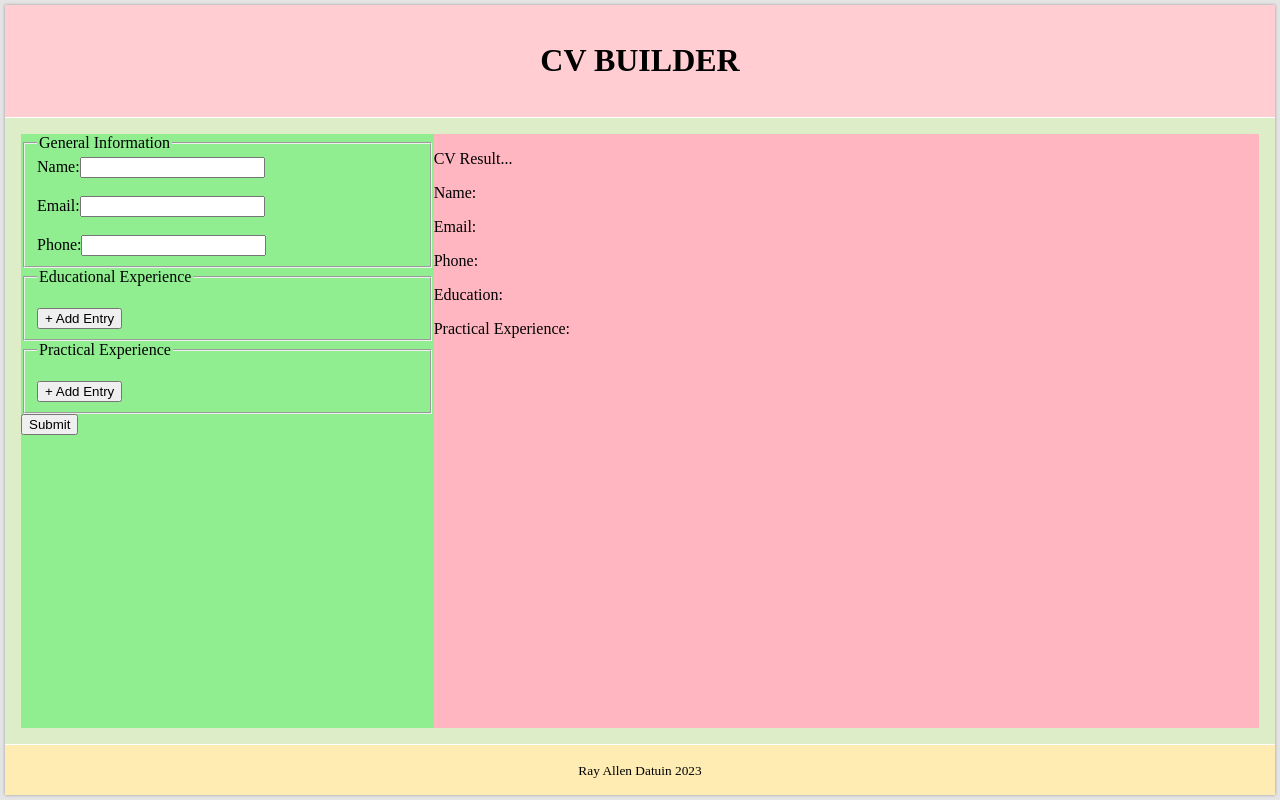
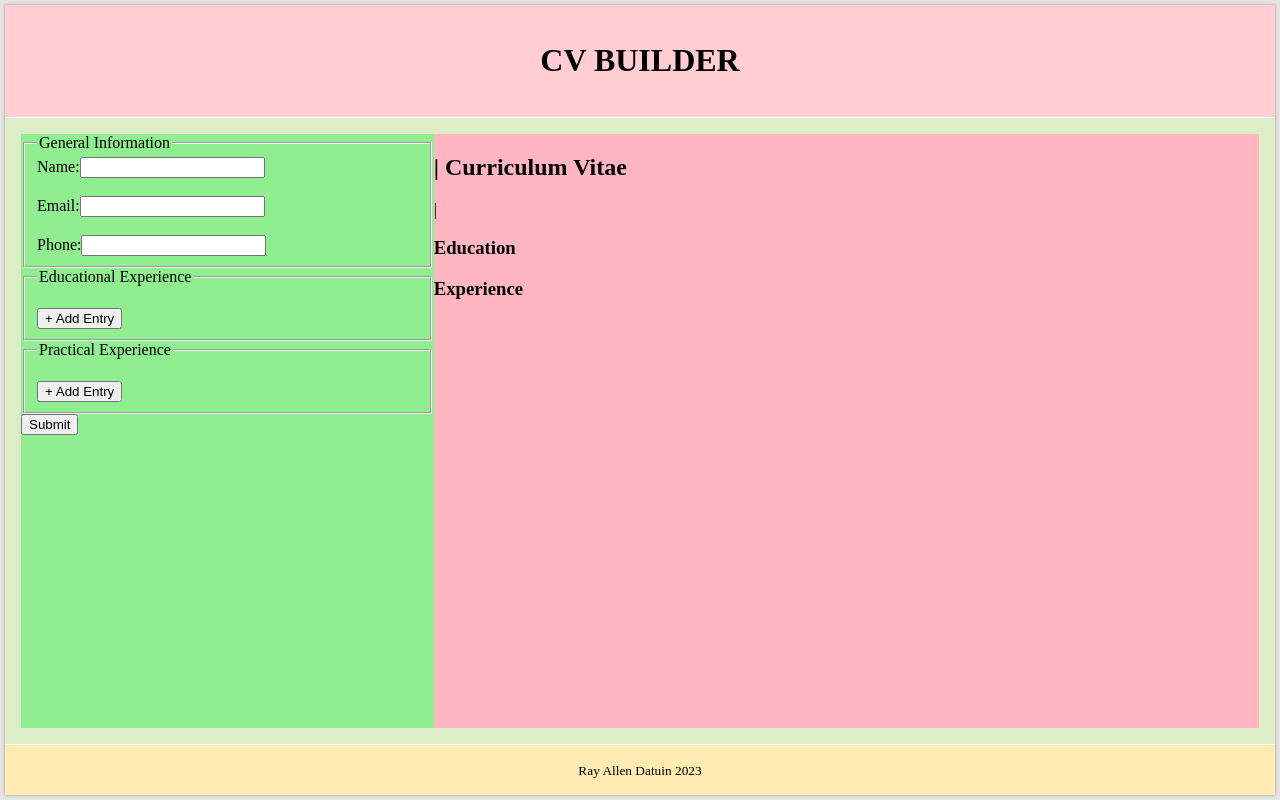
Before and after one commit to rdat5/cv-project, a React (Create React App) app: page / in a window 1280 px wide. Built offline with nearby package versions, Linux system fonts and the light colour scheme.

Commit message:
Add presentable formatting to CV result

```diff
--- a/src/components/CVResult.js
+++ b/src/components/CVResult.js
@@ -5,21 +5,27 @@ class CVResult extends Component {
         const { userData } = this.props;
 
         const eduList = this.props.userData.userEdu.map((entry) =>
-            <li key={entry.id}>{entry.schoolNameInput} - {entry.studyInput} - {entry.studyDateInput}</li>
-        )
+            <li key={entry.id}>
+                <h4>{entry.schoolNameInput} - {entry.studyDateInput}</h4>
+                <p>{entry.studyInput}</p>
+            </li>
+        );
+
         const pracList = this.props.userData.userPrac.map((entry) =>
-        <li key={entry.id}>{entry.companyNameInput} - {entry.positionInput} - {entry.mainTaskInput} - {entry.workedFromInput} - {entry.workedToInput}</li>
-    )
+            <li>
+                <h4>{entry.companyNameInput} - {entry.positionInput}</h4>
+                <p>{entry.mainTaskInput}</p>
+                <p>{entry.workedFromInput} - {entry.workedToInput}</p>
+            </li>
+        );
 
         return (
             <div className='cv-result'>
-                <p>CV Result...</p>
-                <p>Name: {userData.nameInput}</p>
-                <p>Email: {userData.emailInput}</p>
-                <p>Phone: {userData.phoneInput}</p>
-                <p>Education:</p>
+                <h2>{userData.nameInput} | Curriculum Vitae</h2>
+                <p>{userData.phoneInput} | {userData.emailInput}</p>
+                <h3>Education</h3>
                 <ul>{eduList}</ul>
-                <p>Practical Experience:</p>
+                <h3>Experience</h3>
                 <ul>{pracList}</ul>
             </div>
         );
```
